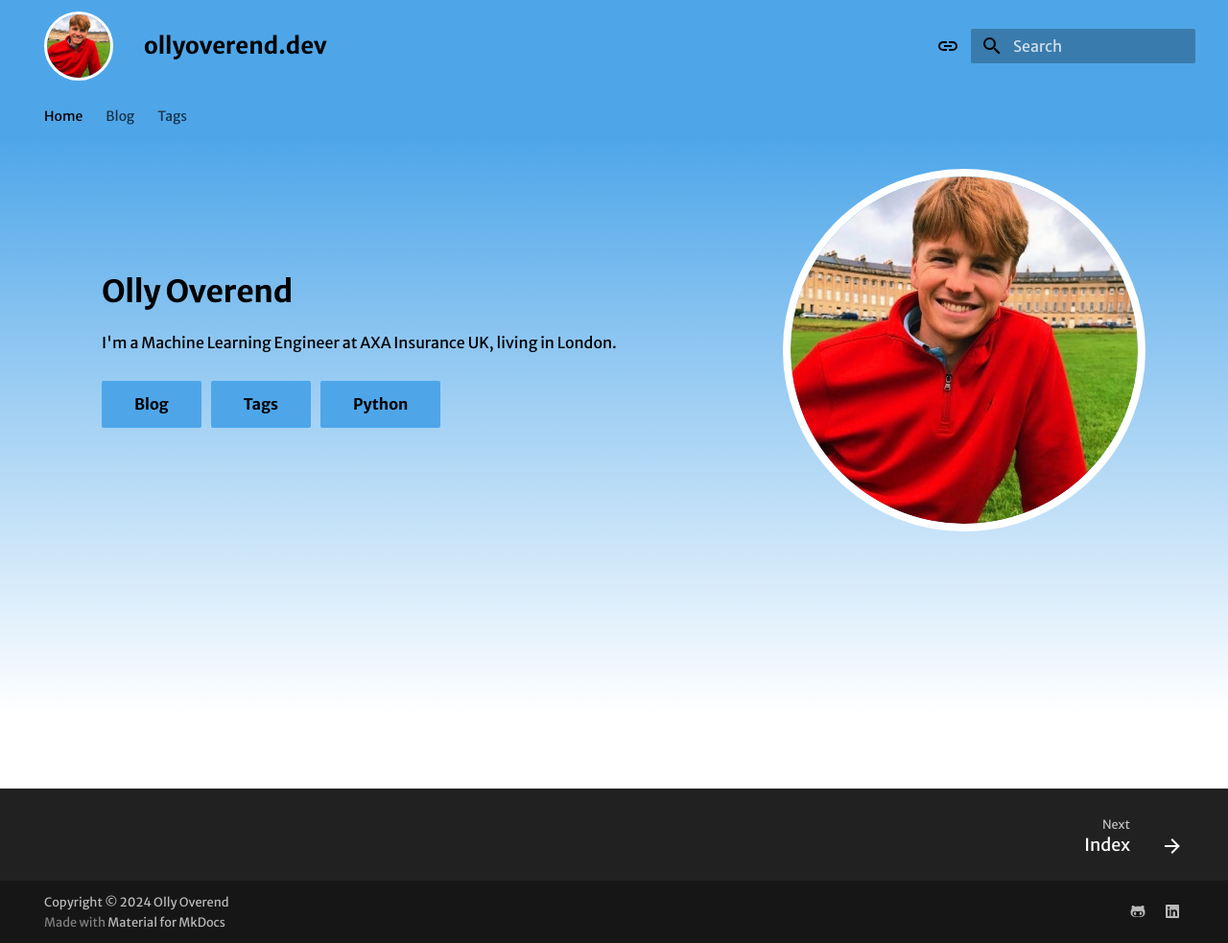
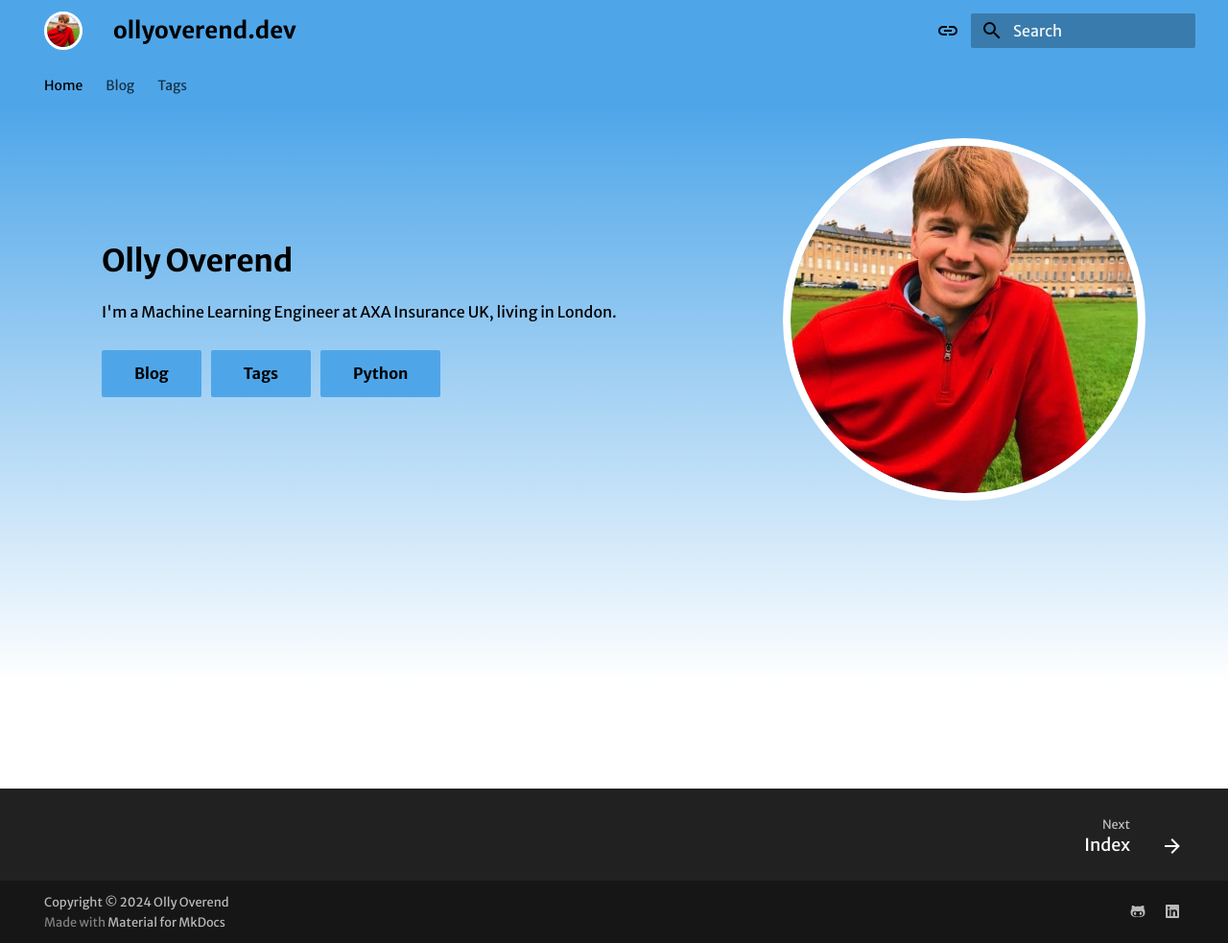
Before and after one commit to OliverOverend/ollyoverend.dev, an MkDocs documentation site: the page built from docs/index.md, in a window 1280 px wide and 983 px high. Shown: the whole window at 96% size. Built offline with MkDocs 1.6.1 and Material for MkDocs 9.7.7, drawn with Linux system fonts in a browser that asks for light colours; some web fonts are replaced.

Commit message:
Updates border size and image dimensions for consistency
Adjusts border thickness to use rem units for better scalability
and modifies image height to improve visual responsiveness
across different screen sizes.

```diff
--- a/assets/home.html
+++ b/assets/home.html
@@ -50,7 +50,7 @@
         object-fit: cover;
         display: block;
         border-radius: 50%;
-        border: 8px solid #ffffff; /* Border on the image itself */
+        border: 0.4rem solid #ffffff; /* Border on the image itself */
     }
 
     .tx-hero .md-button {
--- a/docs/stylesheets/extra.css
+++ b/docs/stylesheets/extra.css
@@ -149,8 +149,8 @@
 .md-logo img,
 .md-header__logo img {
   border-radius: 50%;
-  border: 3px solid #ffffff;
-  height: 72px !important;
+  border: 0.15rem solid #ffffff;
+  height: 2rem !important;
   width: auto !important;
 }
 .md-header__title {
```
